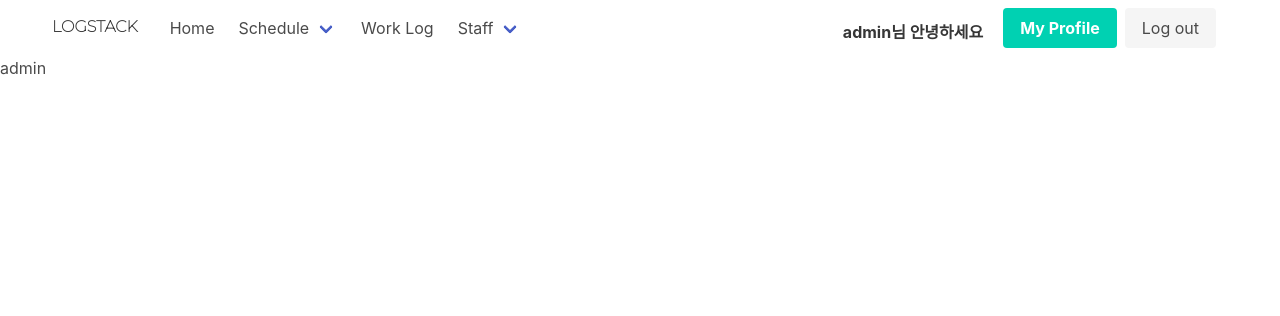
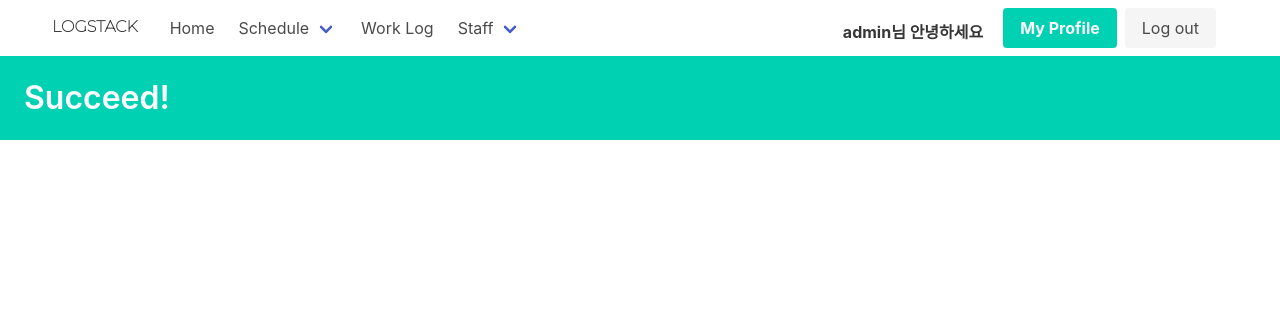
Before and after one commit to Log-Stack/work_logstack, a Django app: page /authy/ in a window 1280 px wide. Shown: the top 316 px of the page. Run offline with Django 3.2, Linux system fonts and the light colour scheme; a user stored in the database is signed in; data that the repository does not hold is empty.

Commit message:
Change Index to Success

```diff
--- a/work_logstack/templates/index.html
+++ b/work_logstack/templates/index.html
@@ -4,5 +4,11 @@
 
 {% block content %}
 
-{{ request.user }}
+<div class="hero is-primary is-small">
+        <div class="hero-body">
+            <p class="title">
+                Succeed!
+            </p>
+        </div>
+    </div>
 {% endblock %}
```
